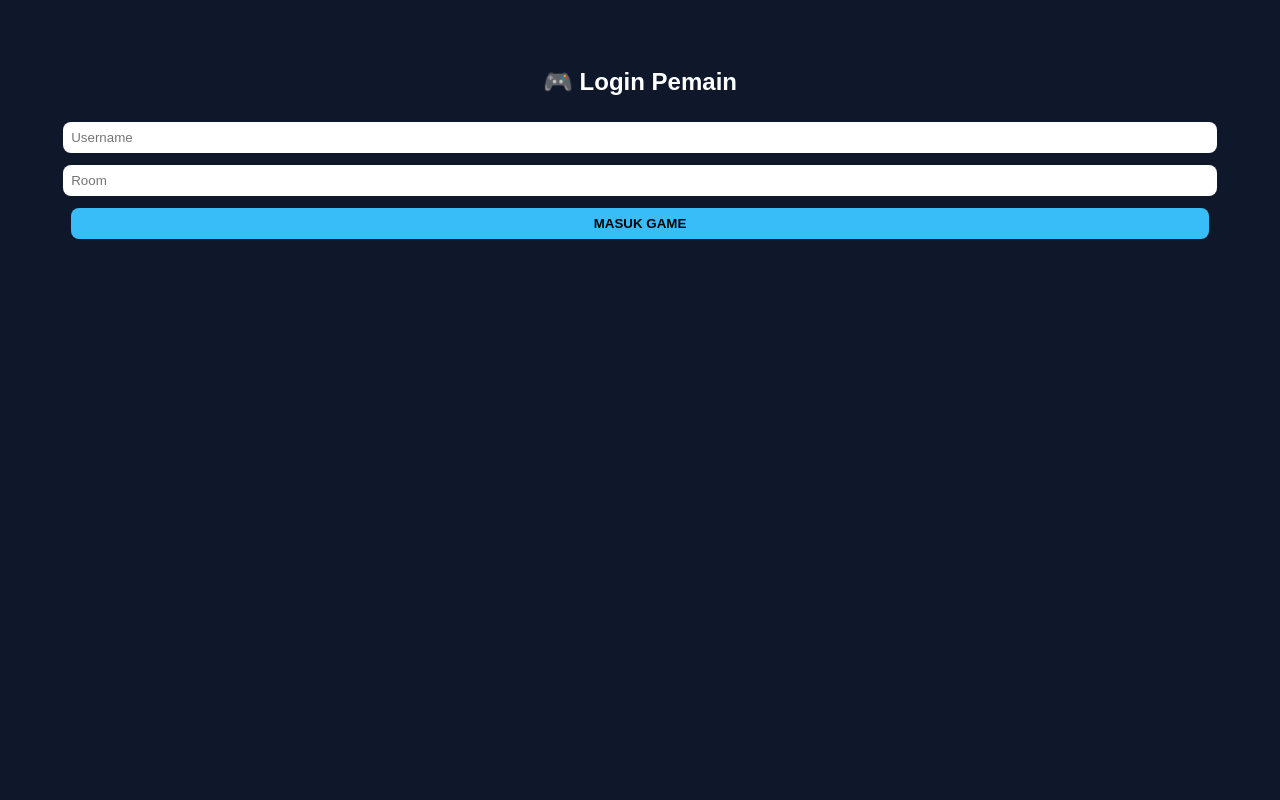
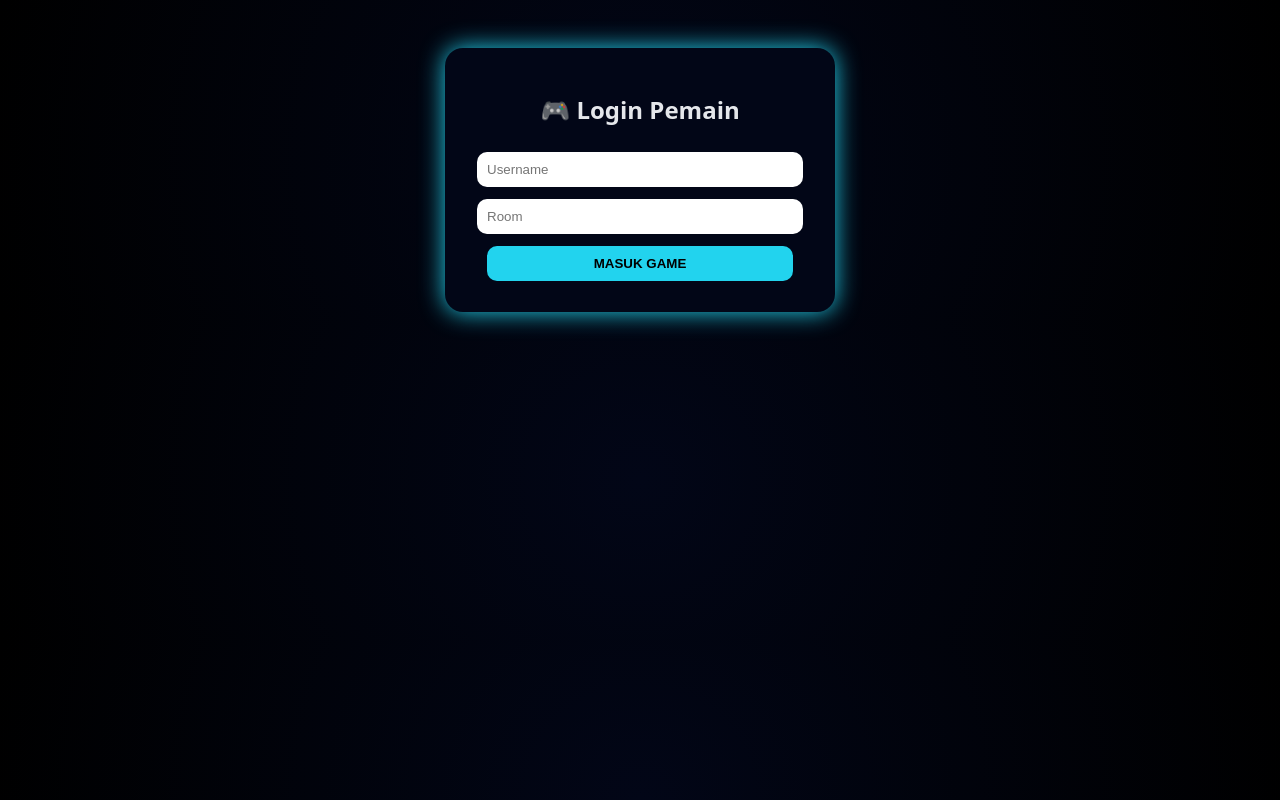
Before and after one commit to rendy2912/coba2, a website: page index.html in a window 1280 px wide. Drawn offline with Linux system fonts and the light colour scheme.

Commit message:
Update style.css

```diff
--- a/style.css
+++ b/style.css
@@ -1,31 +1,36 @@
 body {
-  background: #0f172a;
-  color: white;
-  font-family: Arial;
+  background: radial-gradient(circle, #020617, #000);
+  color: #e5e7eb;
+  font-family: system-ui, sans-serif;
   text-align: center;
   padding-top: 40px;
 }
 
-.panel {
-  background: #1e293b;
-  width: 320px;
+.card {
+  background: #020617;
+  width: 340px;
   margin: auto;
-  padding: 20px;
-  border-radius: 15px;
-  box-shadow: 0 0 15px #38bdf8;
+  padding: 25px;
+  border-radius: 18px;
+  box-shadow: 0 0 25px #22d3ee;
 }
 
 input, button {
   width: 90%;
-  padding: 8px;
+  padding: 10px;
   margin: 6px;
-  border-radius: 8px;
+  border-radius: 10px;
   border: none;
 }
 
 button {
-  background: #38bdf8;
+  background: #22d3ee;
   font-weight: bold;
+  cursor: pointer;
+}
+
+button:hover {
+  background: #06b6d4;
 }
 
 .hidden {
```
